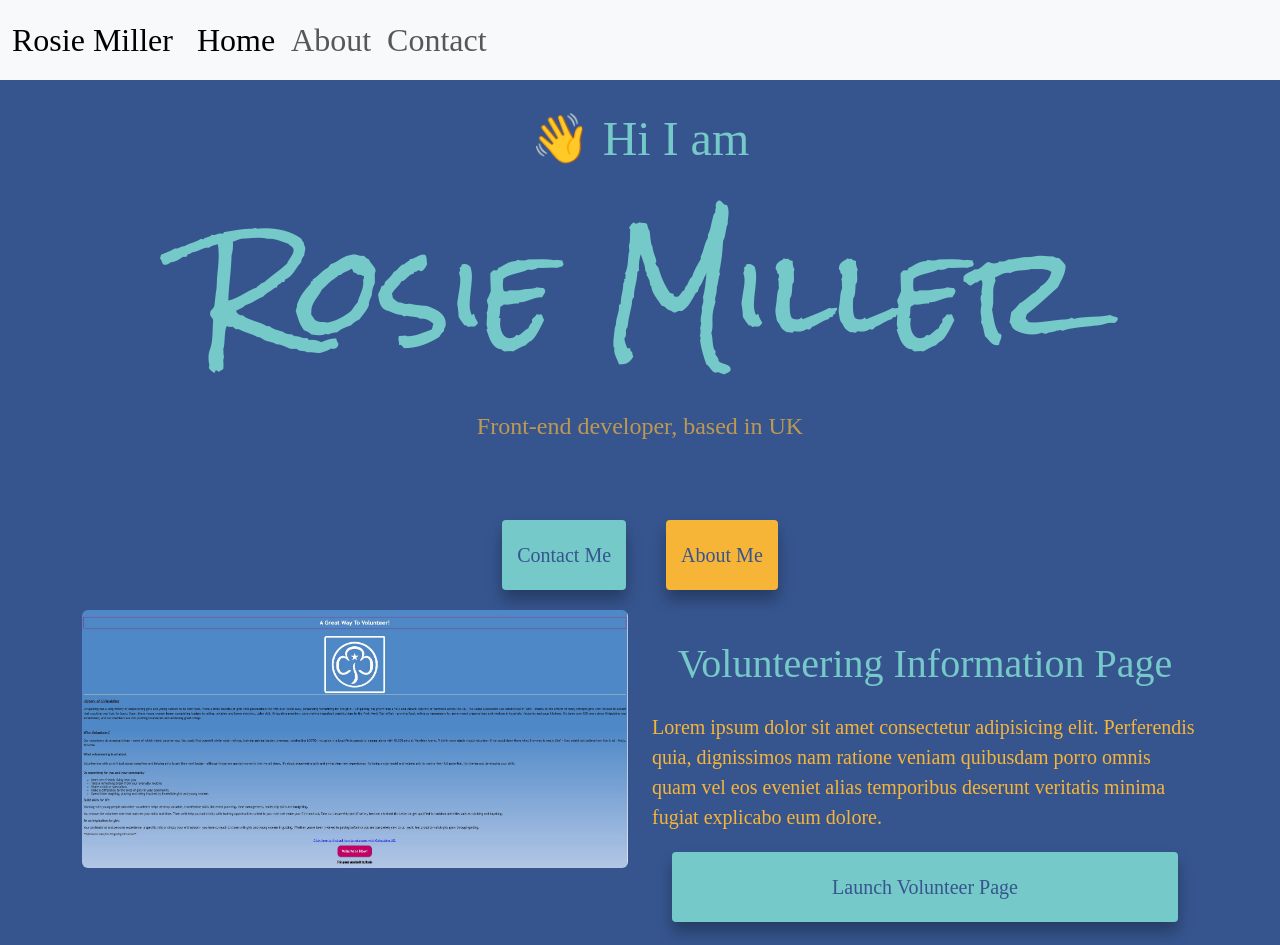
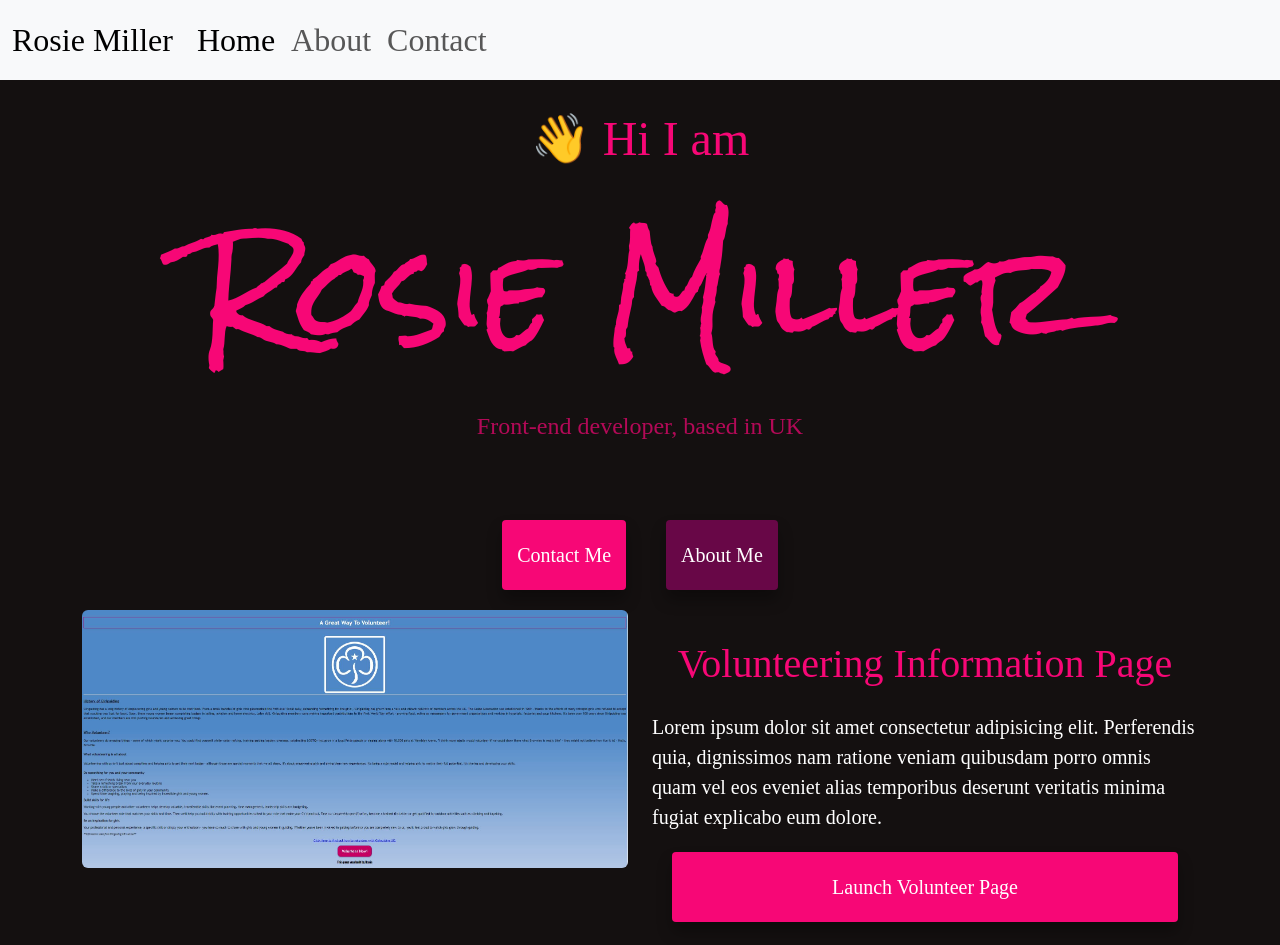
Before and after one commit to rosiekg123/Portfolio-project, a plain HTML site: page index.html in a window 1280 px wide. Shown: the top 945 px of the page. Drawn offline with nearby package versions, Linux system fonts and the light colour scheme; a script that the page names is missing; a web font is replaced by a local one.

Commit message:
changed colour scheme

```diff
--- a/CSS/style.css
+++ b/CSS/style.css
@@ -1,8 +1,8 @@
 :root {
-  --primary-color: #75c9c8;
-  --secondary-color: #36558f;
-  --tertiary-color: #f7b538;
-  --fourth-color: rgba(215, 36, 131, 0.8);
+  --primary-color: #f70776;
+  --secondary-color: #141010;
+  --tertiary-color: #680747;
+  --fourth-color: rgba(230, 95, 92, 0.8);
   --box-shadow: 0px 10px 15px rgba(0, 0, 0, 0.3);
 }
 
@@ -39,7 +39,7 @@ h2 {
 }
 h3 {
   font-size: 24px;
-  color: var(--tertiary-color);
+  color: var(--primary-color);
   opacity: 0.7;
   font-family: Darker grotesque;
 }
@@ -47,11 +47,12 @@ h3 {
 a {
   font-family: Darker grotesque;
   font-size: 20px;
+  color: white;
 }
 p {
   font-family: Darker grotesque;
   font-size: 20px;
-  color: #f7b538;
+  color: white;
 }
 .text-box {
   background: var(--fourth-color);
@@ -75,6 +76,7 @@ p {
   padding: 20px 15px;
   text-decoration: none;
   text-transform: capitalize;
+  color: white;
 }
 .contact-link {
   background: var(--primary-color);
@@ -115,4 +117,5 @@ p {
   padding: 20px 15px;
   text-decoration: none;
   text-transform: capitalize;
+  color: white;
 }
```
